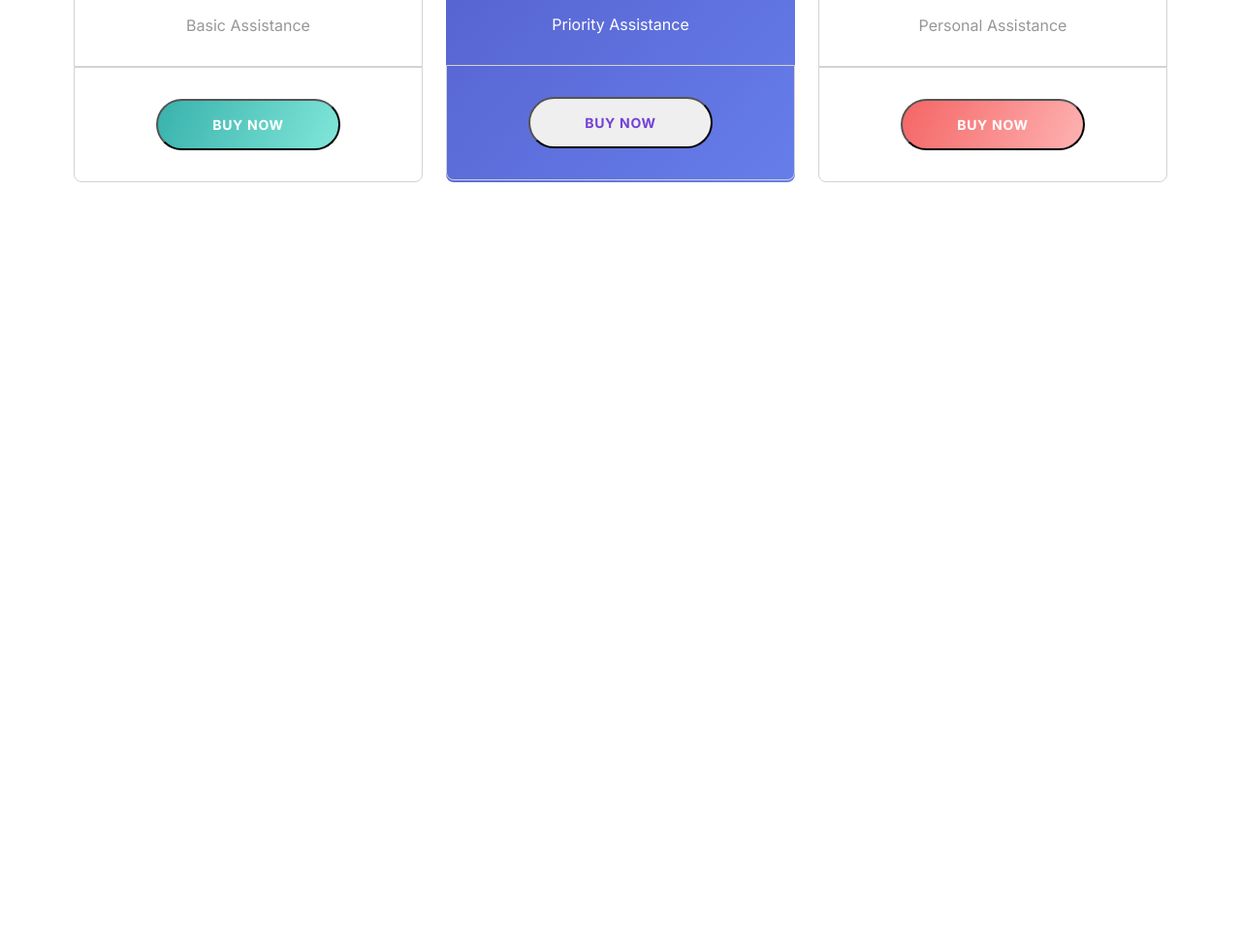
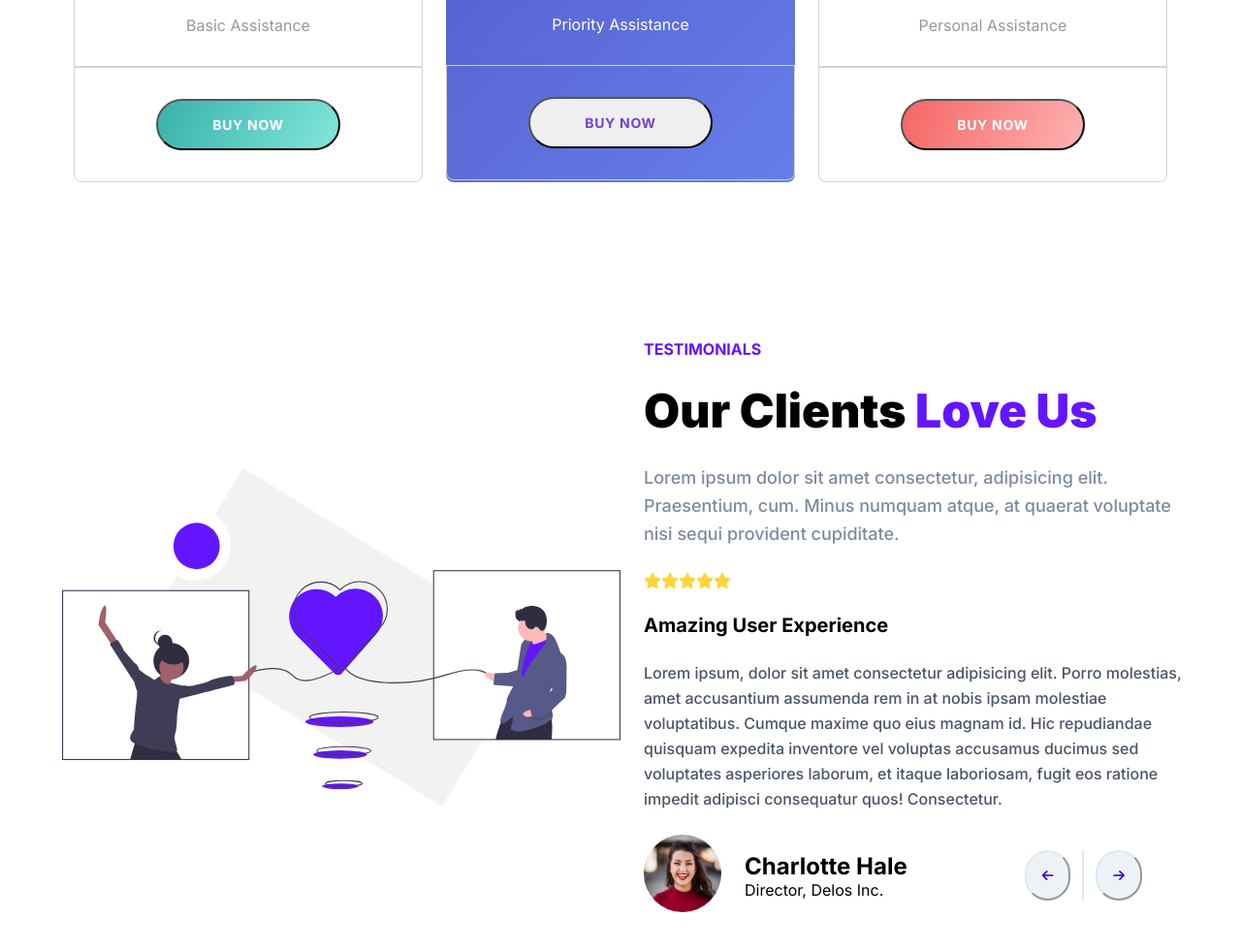
Before and after one commit to AJP-PRO/Week-2-Final-Project, a plain HTML site: page index.html in a window 1280 px wide. Shown: the part 3975-4955 px from the top of the page at 97% size. Before the commit the page ends 4199 px from the top, so only its background shows below. Drawn offline with Linux system fonts and the light colour scheme.

Commit message:
testimonials completed

```diff
--- a/Styles.css
+++ b/Styles.css
@@ -694,7 +694,115 @@ li {
   cursor: pointer;
 }
 
+/* TESTIMONIALS */
 
+.test__container {
+  display: flex;
+margin: 150px 0;
+}
+
+.test__img--wrapper {
+  width: 50%;
+  margin: 0 24px;
+  align-items: center;
+  display: flex;
+}
+
+.test__img {
+  width: 100%;
+  height: auto;
+}
+
+.test__text--wrapper {
+  display: flex;
+  flex-direction: column;
+  width: 50%;
+}
+
+.test__testimonial {
+  font-weight: bold;
+}
+
+.test__title {
+  font-size: 48px;
+  font-weight: 900;
+  line-height: 1.25;
+  margin-top: 24px;
+  margin-bottom: 24px;
+}
+
+.test__body {
+  margin-bottom: 24px;
+  font-size: 1.125rem;
+  text-align: left;
+  font-weight: 500;
+  line-height: 1.625;
+  --tw-text-opacity: 1;
+  color: rgb(124 139 161 / var(--tw-text-opacity));
+}
+
+.test__test--title {
+  font-size: 1.25rem;
+  font-weight: 700;
+  margin: 24px 0;
+}
+
+.test__test--body {
+  font-weight: 500;
+  line-height: 1.625;
+  --tw-text-opacity: 1;
+  color: rgb(74 85 104 / var(--tw-text-opacity));
+}
+
+.test__contact {
+  display: flex;
+  flex-direction: row;
+  margin: 24px 0;
+}
+
+.test__contact--info--wrapper {
+  display: flex;
+  justify-content: space-between;
+  align-items: center;
+  width: 100%;
+  margin-right: 50px;
+  margin-left: 24px;
+}
+
+.test__contact--info {
+  display: flex;
+  flex-direction: column;
+}
+
+.img__photo {
+  height: 5rem;
+  width: 5rem;
+  border-radius: 50%;
+}
+
+.btn__arrows--wrapper {
+  display: flex;
+}
+
+.btn__arrows {
+  border-radius: 9999px;
+  --tw-bg-opacity: 1;
+  background-color: rgb(237 242 247 / var(--tw-bg-opacity));
+  padding: 1rem;
+  --tw-text-opacity: 1;
+  color: rgb(100 21 255 / var(--tw-text-opacity));
+  margin: 12px;
+  border-color:  rgb(226, 232, 240);
+  box-shadow: none;
+}
+
+.test__divider {
+border: 1px solid black;
+margin-top: 0.75rem;
+margin-bottom: 0.75rem;
+border-right-width: 1px;
+border-color: rgb(226, 232, 240);
+}
 
 /* MEDIA */
 
--- a/index.html
+++ b/index.html
@@ -282,5 +282,42 @@
                     </div>
                 </div>
             </section>
+            <section id="test">
+                <div class="row">
+                    <div class="test__container">
+                        <div class="test__img--wrapper">
+                            <figure class="test__img">
+                                <img src="./assets/Testimonials.svg" class="test__img" alt="">
+                            </figure>
+                        </div>
+                        <div class="test__text--wrapper">
+                            <p class="test__testimonial"> <span class="purple">TESTIMONIALS</span></p>
+                            <h1 class="test__title">Our Clients <span class="purple">Love Us</span></h1>
+                            <p class="test__body">Lorem ipsum dolor sit amet consectetur, adipisicing elit. Praesentium, cum. Minus numquam atque, at quaerat voluptate nisi sequi provident cupiditate.
+                            <div>
+                                <div><i class="fa-solid fa-star" style="color: #FFD43B;"></i><i class="fa-solid fa-star" style="color: #FFD43B;"></i><i class="fa-solid fa-star" style="color: #FFD43B;"></i><i class="fa-solid fa-star" style="color: #FFD43B;"></i><i class="fa-solid fa-star" style="color: #FFD43B;"></i></div>
+                                <h1 class="test__test--title">Amazing User Experience</h1>
+                                <p class="test__test--body">Lorem ipsum, dolor sit amet consectetur adipisicing elit. Porro molestias, amet accusantium assumenda rem in at nobis ipsam molestiae voluptatibus. Cumque maxime quo eius magnam id. Hic repudiandae quisquam expedita inventore vel voluptas accusamus ducimus sed voluptates asperiores laborum, et itaque laboriosam, fugit eos ratione impedit adipisci consequatur quos! Consectetur.</p>
+                                <div class="test__contact">
+                                    <figure class="img__photo--wrapper">
+                                        <img src="./assets/testimonial photo Charlotte.avif" class="img__photo" alt="">
+                                    </figure>
+                                    <div class="test__contact--info--wrapper">
+                                        <div class="test__contact--info">
+                                            <h1>Charlotte Hale</h1>
+                                            <p>Director, Delos Inc.</p>
+                                        </div>
+                                        <div class="btn__arrows--wrapper">
+                                            <button class="btn__arrows"> <i class="fa-solid fa-arrow-left" style="color: #3b07da;"></i></button>
+                                            <div class="test__divider"></div>
+                                            <button class="btn__arrows"> <i class="fa-solid fa-arrow-right" style="color: #3b07da;"></i></button>
+                                        </div>
+                                    </div>
+                                </div>
+                            </div>
+                        </div>
+                    </div>
+                </div>
+            </section>
         </body>
     </html>
```
Also changed, not shown: assets/Testimonials.svg (added), assets/testimonial photo Charlotte.avif (added), 2 other files.
